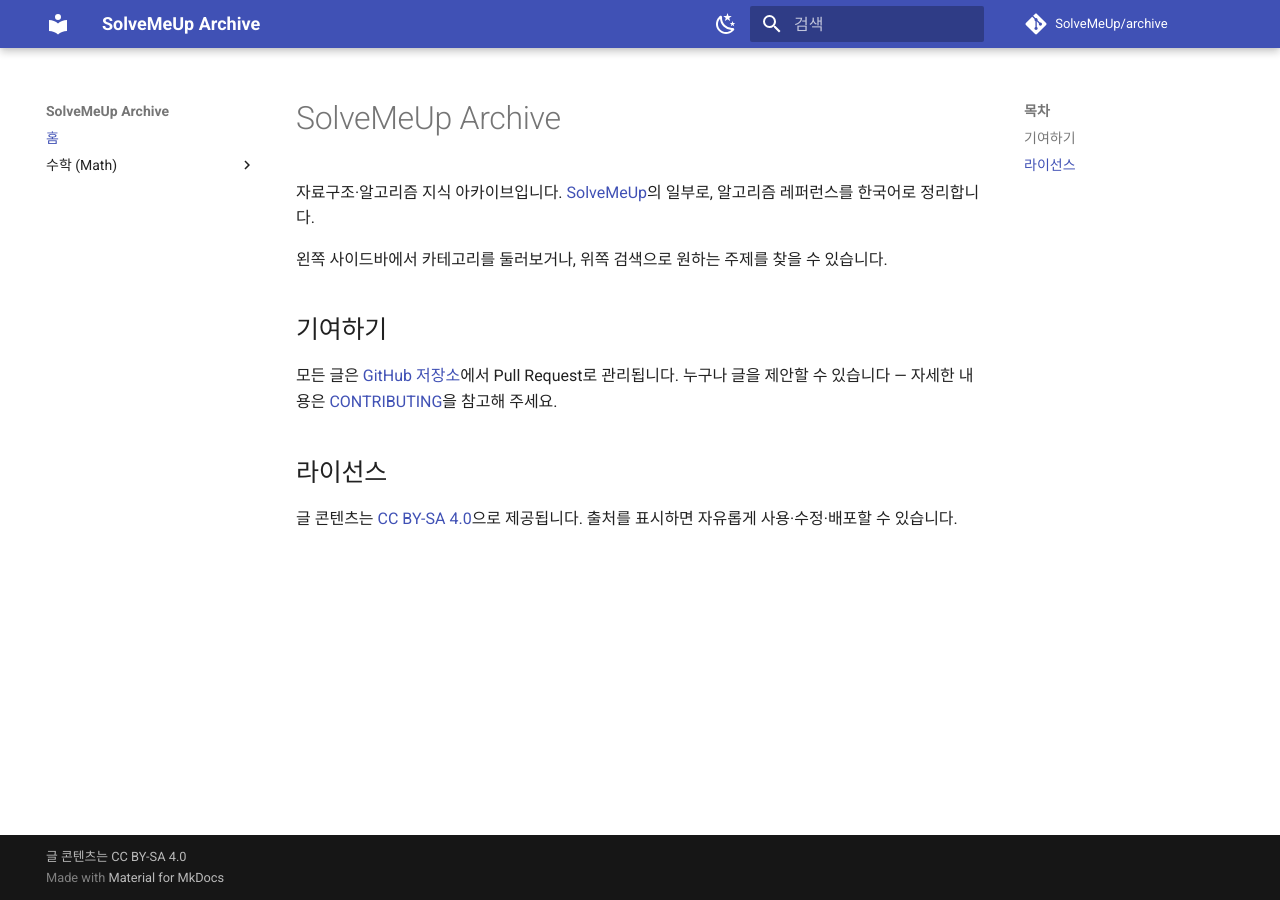
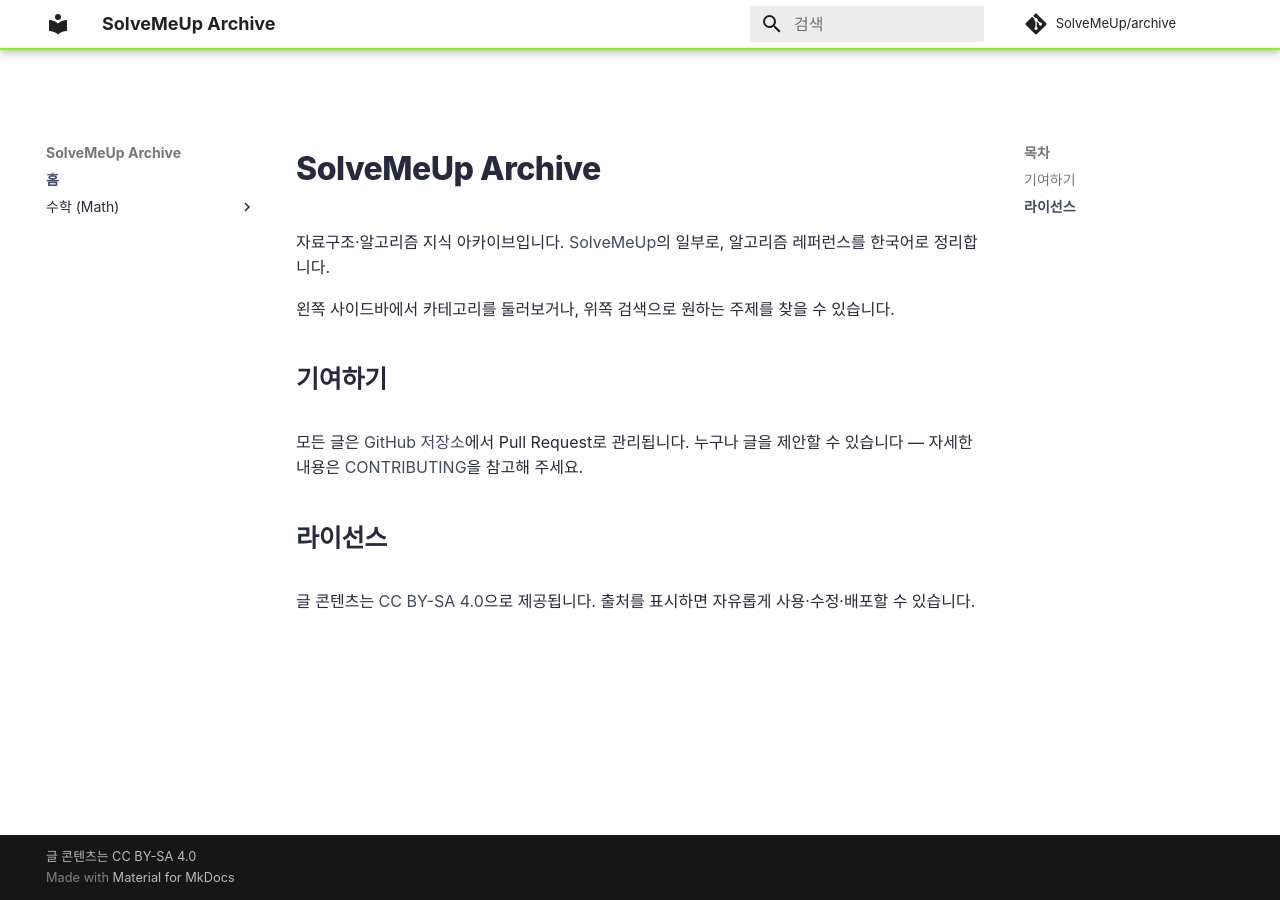
Before and after one commit to SolveMeUp/archive, an MkDocs documentation site: the page built from content/index.md, in a window 1280 px wide. Built offline with MkDocs 1.6.1 and Material for MkDocs 9.7.7, drawn with Linux system fonts in a browser that asks for light colours; comment, search, counter and statistics services are not loaded.

Commit message:
feat: 본앱 브랜드에 맞춘 SSG 테마 적용 (#9)
- palette 흰 헤더(primary: white) + 하단 neonlime 포인트 라인
- navy 링크·base 코드 배경·제목 굵기(extrabold/bold)를 본앱
  Tailwind 토큰에 맞춰 stylesheets/extra.css로 매핑
- 시스템 폰트(font: false)로 타이포 소스 통일, 다크 토글 제거(앱 라이트 전용)
- validate_structure.py에 stylesheets/ 예약 디렉토리 면제 추가

```diff
--- /dev/null
+++ b/content/stylesheets/extra.css
@@ -0,0 +1,75 @@
+/* SolveMeUp Archive 브랜드 테마
+ *
+ * 본앱(Client)의 Tailwind @theme 토큰을 MkDocs Material CSS 변수에 매핑해
+ * "같은 사이트" 느낌을 준다. 토큰:
+ *   neonlime #7CFF00 · base #F3F6F9 · navy #3F4864 · black #252A3C · gray #9EA4B3
+ *
+ * 원칙(앱과 동일): neonlime은 '포인트'(헤더 라인)로만 쓰고 본문·링크는 navy/black.
+ *   연두는 흰 배경에서 텍스트 대비가 안 나오므로 텍스트색으로는 쓰지 않는다.
+ * 흰 헤더 자체는 mkdocs.yml의 palette.primary: white가 처리한다(여긴 디테일만).
+ */
+
+[data-md-color-scheme="default"] {
+  /* 본문 텍스트 = SMU black */
+  --md-typeset-color: #252a3c;
+
+  /* 링크 = navy (hover/focus에 쓰이는 accent도 navy 계열로) */
+  --md-typeset-a-color: #3f4864;
+  --md-accent-fg-color: #3f4864;
+
+  /* 인라인·블록 코드 배경 = base 회색 (앱 카드 surface 톤과 일치) */
+  --md-code-bg-color: #f3f6f9;
+  --md-code-fg-color: #252a3c;
+}
+
+/* 헤더 하단 neonlime 포인트 라인 — 앱 브랜드의 '한 방울' */
+.md-header {
+  border-bottom: 2px solid #7cff00;
+}
+
+/* 헤더와 본문 사이 여백 — 기본값이 좁아 답답해 보인다.
+ * 본문+사이드바 컨테이너를 내리고(margin-top), 본문 컬럼 위쪽에도 패딩을 더해
+ * 헤더 아래로 확실히 띄운다(앱의 넉넉한 섹션 여백 결). */
+.md-main__inner {
+  margin-top: 3.5rem;
+}
+.md-content__inner {
+  padding-top: 1rem;
+}
+
+/* 타이포 위계를 앱 결로.
+ * 폰트(시스템/SF)는 같지만 Material 기본은 제목이 가볍고(h1은 weight 300) 톤다운돼
+ * 앱의 묵직한 extrabold/bold 제목과 위계가 달라 어색하게 느껴진다.
+ * 제목을 굵게 + SMU black + 살짝 tracking-tight로 당겨 또렷하게 만든다. */
+.md-typeset h1 {
+  font-weight: 800;
+  letter-spacing: -0.015em;
+  color: #252a3c;
+}
+.md-typeset h2 {
+  font-weight: 700;
+  letter-spacing: -0.01em;
+  color: #252a3c;
+  /* 제목 ↔ 바로 아래 문단 사이를 띄운다(기본 ~0.64em이라 붙어 보임). */
+  margin-bottom: 1.3em;
+}
+.md-typeset h3 {
+  font-weight: 700;
+  color: #252a3c;
+  margin-bottom: 1em;
+}
+
+/* 사이드바 현재 글 = navy 볼드.
+   primary가 white라 기본 활성색(흰색)이 안 보이는 것을 보정한다. */
+.md-nav__link--active,
+.md-nav__link--active > .md-ellipsis {
+  color: #3f4864;
+  font-weight: 700;
+}
+
+/* 앱의 rounded-xl/2xl 결을 코드블록·admonition에 옅게 반영 */
+.md-typeset pre > code,
+.md-typeset .admonition,
+.md-typeset details {
+  border-radius: 12px;
+}
--- a/mkdocs.yml
+++ b/mkdocs.yml
@@ -28,21 +28,17 @@
   name: material
   custom_dir: overrides   # KaTeX 주입 등 테마 레이어 — content/를 오염시키지 않기 위함
   language: ko
-  # NOTE: 아래 색은 임시 placeholder. Client(Tailwind v4) navy·neonlime 토큰으로
-  #       교체 예정. Material 팔레트는 명명색만 받으므로 정확한 hex는 추후 extra_css로.
+  # 폰트는 시스템 스택을 쓴다(font: false). 본앱(Client)이 전용 웹폰트 없이 시스템
+  # 폰트를 쓰므로 타이포 소스를 맞추고, Google Fonts(Roboto) 의존도 없앤다.
+  font: false
+  # 색 = 본앱 Tailwind @theme 토큰에 맞춘다(통일감). 라이트 전용:
+  #   본앱이 라이트 전용(다크 미지원)이라 다크 토글을 두지 않는다.
+  #   primary: white = 흰 헤더(어두운 텍스트). 나머지 디테일(navy 링크·base 코드배경·
+  #   neonlime 헤더 라인)은 stylesheets/extra.css가 CSS 변수로 입힌다.
   palette:
-    - scheme: default
-      primary: indigo
-      accent: lime
-      toggle:
-        icon: material/weather-night
-        name: 다크 모드로 전환
-    - scheme: slate
-      primary: indigo
-      accent: lime
-      toggle:
-        icon: material/weather-sunny
-        name: 라이트 모드로 전환
+    scheme: default
+    primary: white
+    accent: indigo   # 실제 링크/hover 색은 extra.css에서 navy로 오버라이드
   features:
     # navigation.indexes는 일부러 안 쓴다 — 우리는 글마다 index.md라
     #   (math/<slug>/index.md), 이 기능을 켜면 글의 index.md가 카테고리 대표 페이지로
@@ -75,3 +71,9 @@
   - search:
       lang:
         - en
+
+# 브랜드 테마(본앱 토큰 매핑). 경로는 docs_dir(content/) 기준.
+# content/stylesheets/는 글이 아니라 '사이트 에셋' 예약 폴더라
+# 구조 검증(validate_structure.py)에서 면제된다.
+extra_css:
+  - stylesheets/extra.css
```
Also changed, not shown: 1 other file.
